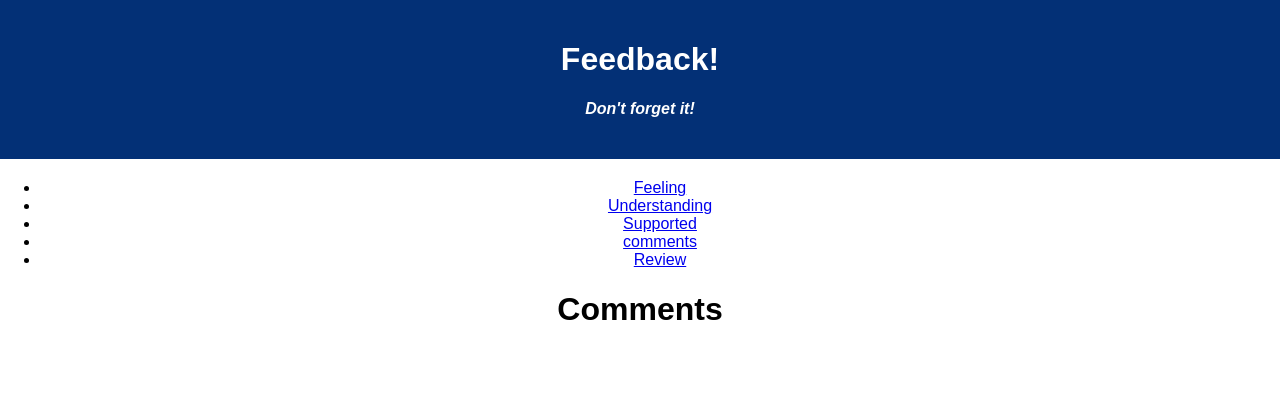
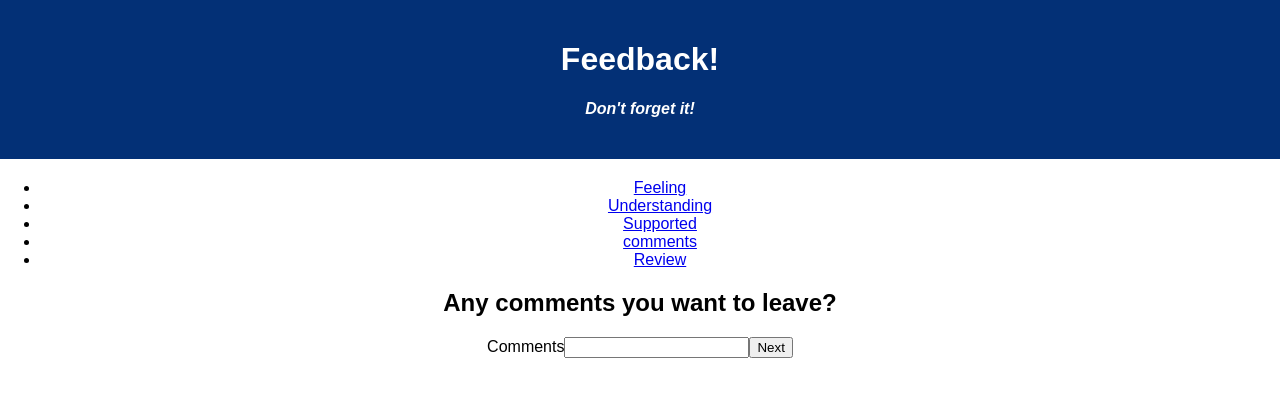
Before and after one commit to Jay-Wikstrom/weekend-redux-feedback-loop, a React (Create React App) app: page /#/comments in a window 1280 px wide. Shown: the top 396 px of the page. Built offline with nearby package versions, Linux system fonts and the light colour scheme.

Commit message:
Basic return for Feeling, Understanding, Supported, and Comments components

```diff
--- a/src/components/Comments/Comments.jsx
+++ b/src/components/Comments/Comments.jsx
@@ -1,6 +1,19 @@
 function Comments() {
+    const handleSubmit = () => {
+        console.log('Comments submitted');
+    }
+
     return (
-        <h1>Comments</h1>
+        <div>
+            <h2>Any comments you want to leave?</h2>
+            <form onSubmit={handleSubmit}>
+                <label>Comments</label>
+                <input
+                    type="number"
+                />
+                <button>Next</button>
+            </form>
+        </div>
     )
 }
 
--- a/src/components/Feeling/Feeling.jsx
+++ b/src/components/Feeling/Feeling.jsx
@@ -1,6 +1,20 @@
 function Feeling(){
+
+    const handleSubmit =() =>{
+        console.log('Feeling submitted');
+    }
+
     return (
-        <h1>Feeling</h1>
+        <div>
+            <h2>How are you feeling today?</h2>
+            <form onSubmit={handleSubmit}>
+                <label>Feeling?</label>
+                <input
+                    type="number"
+                />
+                <button>Next</button>
+            </form>
+        </div>
     )
 }
 
--- a/src/components/Supported/Supported.jsx
+++ b/src/components/Supported/Supported.jsx
@@ -1,6 +1,19 @@
 function Supported() {
+    const handleSubmit = () => {
+        console.log('Supported submitted');
+    }
+
     return (
-        <h1>Supported</h1>
+        <div>
+            <h2>How well are you being supported?</h2>
+            <form onSubmit={handleSubmit}>
+                <label>Support?</label>
+                <input
+                    type="number"
+                />
+                <button>Next</button>
+            </form>
+        </div>
     )
 }
 
--- a/src/components/Understanding/Understanding.jsx
+++ b/src/components/Understanding/Understanding.jsx
@@ -1,6 +1,19 @@
 function Understanding() {
+    const handleSubmit = () => {
+        console.log('Understanding submitted');
+    }
+
     return (
-        <h1>Understanding</h1>
+        <div>
+            <h2>How well are you understanding the content?</h2>
+            <form onSubmit={handleSubmit}>
+                <label>Understanding?</label>
+                <input
+                    type="number"
+                />
+                <button>Next</button>
+            </form>
+        </div>
     )
 }
 
```
Also changed, not shown: 1 other file (tests, documents, lock files or other folders).
